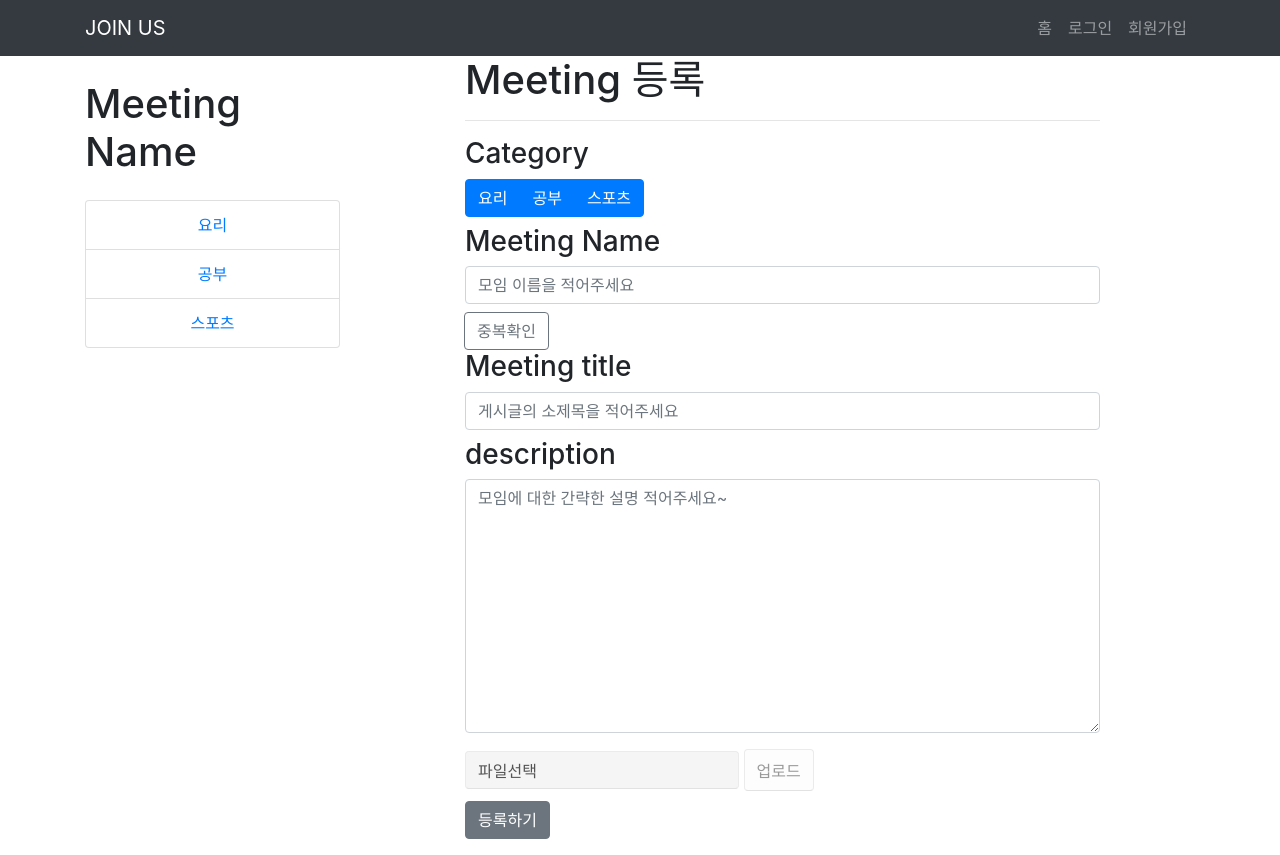
After one commit to kssgit/web1, a Django app: template JoinUs/noticeboard_app/templates/noticeboard_app/noticeboard.html in a window 1280 px wide. The commit adds this page. Run offline with Django 3.2, Linux system fonts and the light colour scheme; the template is opened without the code that fills it, so the values that code supplies are empty; some libraries are stand-ins or nearby versions.

Commit message:
이미지 업로드 기능 구현 전

```diff
--- a/JoinUs/JoinUs/settings.py
+++ b/JoinUs/JoinUs/settings.py
@@ -71,6 +71,7 @@ TEMPLATES = [
     },
 ]
 
+
 WSGI_APPLICATION = 'JoinUs.wsgi.application'
 
 
--- a/JoinUs/JoinUs/urls.py
+++ b/JoinUs/JoinUs/urls.py
@@ -22,5 +22,5 @@ urlpatterns = [
     path('admin/', admin.site.urls),
     path('', include('joinus_app.urls')),
     path('member/', include('member_app.urls')),
-    # path('notice/', include('noticeboard_app.urls')),
-]
+    path('notice/', include('noticeboard_app.urls')),
+] + static(settings.MEDIA_URL, document_root=settings.MEDIA_ROOT)
--- a/JoinUs/joinus_app/templates/joinus_app/index.html
+++ b/JoinUs/joinus_app/templates/joinus_app/index.html
@@ -10,9 +10,9 @@
 
       <h1 class="my-4">Meeting Name</h1>
       <div class="list-group" style="text-align: center;">
-        <a href="category.html" class="list-group-item">요리</a>
-        <a href="#" class="list-group-item">공부</a>
-        <a href="#" class="list-group-item">스포츠</a>
+        <a href="/noticeboard?category='요리'" class="list-group-item">요리</a>
+        <a href="/noticeboard?category='공부'" class="list-group-item">공부</a>
+        <a href="/noticeboard?category='스포츠'" class="list-group-item">스포츠</a>
       </div>
 
     </div>
--- a/JoinUs/member_app/models.py
+++ b/JoinUs/member_app/models.py
@@ -5,7 +5,7 @@ from django.db import models
 
 class User(models.Model):
     user_email = models.CharField(max_length=64, verbose_name='사용자이메일')
-    user_nickname = models.CharField(max_length=64, verbose_name='사용자이메일')
+    user_nickname = models.CharField(max_length=64, verbose_name='사용자 닉네임')
     user_pw = models.CharField(max_length=64, verbose_name='비밀번호')
     registered_dttm = models.DateTimeField(
         auto_now_add=True, verbose_name='등록시간')
--- a/JoinUs/member_app/views.py
+++ b/JoinUs/member_app/views.py
@@ -50,6 +50,11 @@ def nicknameCheck(request):
     return JsonResponse(result)
 
 
+# 회원 페이지 이동
+def userpage(request):
+    pass
+
+
 # 회원 정보 가져오기
 def getUser(request):
     pass
--- /dev/null
+++ b/JoinUs/noticeboard_app/templates/noticeboard_app/noticeboard.html
@@ -0,0 +1,73 @@
+{%extends "base.html" %}
+{%block content%}
+{%load static %}
+
+
+<link href="{%static 'css/noticeboard.css' %}" rel="stylesheet">
+
+<div class="container">
+  <div class="row">
+    <div class="col-lg-3">
+
+      <h1 class="my-4">Meeting Name</h1>
+      <div class="list-group" style="text-align: center;">
+        <a href="/noticeboard?category='요리'" class="list-group-item">요리</a>
+        <a href="/noticeboard?category='공부'" class="list-group-item">공부</a>
+        <a href="/noticeboard?category='스포츠'" class="list-group-item">스포츠</a>
+      </div>
+
+    </div>
+
+    <div class="col-lg-7" style="margin: auto;">
+      <h1>Meeting 등록</h1>
+      <hr />
+      <form id='join-form' action="/notice/createMeet/" method="post">{% csrf_token %}
+        <!-- 모임 카테고리 -->
+        <h3>Category</h3>
+        <div class="btn-group btn-group-toggle" data-toggle="buttons">
+
+          <label class="btn btn-primary">
+            <input type="radio" name="m_category" id="jb-radio-1"> 요리
+          </label>
+          <label class="btn btn-primary">
+            <input type="radio" name="m_category" id="jb-radio-2"> 공부
+          </label>
+          <label class="btn btn-primary">
+            <input type="radio" name="m_category" id="jb-radio-3"> 스포츠
+          </label>
+        </div>
+        <!-- 모임 이름 -->
+        <h3 class="mt-2">Meeting Name</h3>
+        <input id="m-name" type="text" name="m_name" class="form-control mt-2 mb-2" placeholder="모임 이름을 적어주세요" required>
+        <!-- 모임 이름 중복 확인 여부  -->
+        <div class="input-group-append">
+          <button class="btn btn-outline-secondary" id="btn-name" name_check_result="fail" type="button">중복확인</button>
+        </div>
+
+
+        <!-- 모임 타이틀 -->
+        <h3>Meeting title</h3>
+        <input type="text" name="content" class="form-control mt-1 mb-2" placeholder="게시글의 소제목을 적어주세요" required>
+        <!-- 모임 설명 -->
+        <h3>description</h3>
+        <div class="form-group">
+          <textarea class="form-control" rows="10" name="bdContent" placeholder="모임에 대한 간략한 설명 적어주세요~"
+            required></textarea>
+        </div>
+        <!-- 이미지 업로드 -->
+        <div class="filebox preview-image">
+          <input class="upload-name" value="파일선택" disabled="disabled">
+          <label for="input-file">업로드</label>
+          <input type="file" name="m_image" id="input-file" class="upload-hidden">
+        </div>
+
+
+        <button type="submit" class="btn btn-secondary mb-3" style="margin-top: 10px;">등록하기</button>
+      </form>
+
+    </div>
+  </div>
+</div>
+</button>
+<script src="{%static 'js/noticeboard.js'%}" defer></script>
+{%endblock content%}
--- a/JoinUs/noticeboard_app/urls.py
+++ b/JoinUs/noticeboard_app/urls.py
@@ -0,0 +1,10 @@
+from django.urls import path
+from . import views
+
+urlpatterns = [
+    path('createPage/', views.createPage, name="createPage"),
+    path('meetnameCheck/', views.meetnameCheck, name="meetnameCheck"),
+    path('createMeet/', views.createMeet, name="createMeet"),
+
+
+]
--- /dev/null
+++ b/JoinUs/static/css/noticeboard.css
@@ -0,0 +1,89 @@
+
+.where {
+  display: block;
+  margin: 25px 15px;
+  font-size: 11px;
+  color: #000;
+  text-decoration: none;
+  font-family: verdana;
+  font-style: italic;
+}
+
+.filebox input[type="file"] {
+  position: absolute;
+  width: 1px;
+  height: 1px;
+  padding: 0;
+  margin: -1px;
+  overflow: hidden;
+  clip:rect(0,0,0,0);
+  border: 0;
+}
+
+.filebox label {
+  display: inline-block;
+  padding: .5em .75em;
+  margin-bottom: 0px;
+  color: #999;
+  font-size: inherit;
+  line-height: normal;
+  vertical-align: middle;
+  background-color: #fdfdfd;
+  cursor: pointer;
+  border: 1px solid #ebebeb;
+  border-bottom-color: #e2e2e2;
+  border-radius: .25em;
+}
+
+/* named upload */
+.filebox .upload-name {
+  display: inline-block;
+  padding: .5em .75em;
+  font-size: inherit;
+  font-family: inherit;
+  line-height: normal;
+  vertical-align: middle;
+  background-color: #f5f5f5;
+  border: 1px solid #ebebeb;
+  border-bottom-color: #e2e2e2;
+  border-radius: .25em;
+  -webkit-appearance: none; /* 네이티브 외형 감추기 */
+  -moz-appearance: none;
+  appearance: none;
+}
+
+/* imaged preview */
+.filebox .upload-display {
+  margin-bottom: 5px;
+}
+
+@media(min-width: 768px) {
+  .filebox .upload-display {
+    display: inline-block;
+    margin-right: 5px;
+    margin-bottom: 0;
+  }
+}
+
+.filebox .upload-thumb-wrap {
+  display: inline-block;
+  width: 54px;
+  padding: 2px;
+  vertical-align: middle;
+  border: 1px solid #ddd;
+  border-radius: 5px;
+  background-color: #fff;
+}
+
+.filebox .upload-display img {
+  display: block;
+  max-width: 100%;
+  width: 100% \9;
+  height: auto;
+}
+
+.filebox.bs3-primary label {
+  color: #fff;
+  background-color: #337ab7;
+  border-color: #2e6da4;
+}
--- /dev/null
+++ b/JoinUs/static/js/noticeboard.js
@@ -0,0 +1,118 @@
+$(document).ready(function () {
+  var fileTarget = $('.filebox .upload-hidden');
+
+  fileTarget.on('change', function () {
+    if (window.FileReader) {
+      // 파일명 추출
+      var filename = $(this)[0].files[0].name;
+    }
+
+    else {
+      // Old IE 파일명 추출
+      var filename = $(this).val().split('/').pop().split('\\').pop();
+    };
+
+    $(this).siblings('.upload-name').val(filename);
+  });
+
+  //preview image
+  var imgTarget = $('.preview-image .upload-hidden');
+
+  imgTarget.on('change', function () {
+    var parent = $(this).parent();
+    parent.children('.upload-display').remove();
+
+    if (window.FileReader) {
+      //image 파일만
+      if (!$(this)[0].files[0].type.match(/image\//)) return;
+
+      var reader = new FileReader();
+      reader.onload = function (e) {
+        var src = e.target.result;
+        parent.prepend('<div class="upload-display"><div class="upload-thumb-wrap"><img src="' + src + '" class="upload-thumb"></div></div>');
+      }
+      reader.readAsDataURL($(this)[0].files[0]);
+    }
+
+    else {
+      $(this)[0].select();
+      $(this)[0].blur();
+      var imgSrc = document.selection.createRange().text;
+      parent.prepend('<div class="upload-display"><div class="upload-thumb-wrap"><img class="upload-thumb"></div></div>');
+
+      var img = $(this).siblings('.upload-display').find('img');
+      img[0].style.filter = "progid:DXImageTransform.Microsoft.AlphaImageLoader(enable='true',sizingMethod='scale',src=\"" + imgSrc + "\")";
+    }
+  });
+});
+
+
+$('#join-form').submit(function () {
+  //이미지 업로드 여부 확인
+  if (!$('#input-file').val()) {
+    alert('대표 이미지를 첨부해주세요~');
+    return false;
+  }
+  // 카테고리 체크여부 확인
+  //undefined 왜나오지??? 자바스크립트로 하려면 for 문을 돌려서 확인 해야 한다
+  //하지만 jqeury로 할 경우 아래 코드를 이용해 한번에 확인 가능 하다
+  let check = $("input:radio[name='m_category']").is(":checked");
+  if (!check) {
+    alert("카테고리를 체크해주세요");
+    return false;
+  }
+
+  if ($("#btn-name").attr("name_check_result") == "fail") {
+    alert("중복 체크해주세요")
+    return false;
+  }
+
+});
+
+// 모임 이름 중복 체크
+
+$(function () {
+  $('#btn-name').click(function () {
+    let name = $('#m-name').val()
+    if (name == '') {
+      alert('모임 이름을 입력해주세요.')
+      return false;
+    }
+
+    $.ajax({
+      url: '/notice/meetnameCheck?m_name=' + name,//.을 붙이는 것과 안붙이는 것의 차이?
+      type: 'get',
+      dataType: 'json',
+      success: function (response) {
+        if (response.result != 'success') {
+          console.error(response.data)
+          return;
+        }
+        if (response.data == 'exist') {
+          alert("존재하는 이름 입니다!ㅇㅠㅇ");
+          $('#m-name').val('').focus();
+          return;
+        } else {
+          alert("사용할 수 있는 이름 입니다")
+          $('#btn-name').hide();
+          $("#btn-name").attr("name_check_result", "success");
+          return;
+        }
+      },
+      error: function (xhr, error) {
+        alert("서버와의 통신에서 문제가 발생했습니다.");
+        console.error("error : " + error);
+      }
+    })
+  })
+});
+
+
+// 중복 체크후 데이타 수정 한 경우
+$('#m-name').change(function () {
+
+  $('#btn-name').show();
+  $("#btn-name").attr("name_check_result", "fail");
+
+
+});
--- a/JoinUs/templates/base.html
+++ b/JoinUs/templates/base.html
@@ -37,9 +37,9 @@
           <li class="nav-item">
             <a class="nav-link" href="/">홈</a>
           </li>
-          {%if nickname is not null%}
+          {%if request.session.user%}
           <li class="nav-item">
-            <a class="nav-link" href="#">{{nickname}} 님 환영합니다</a>
+            <a class="nav-link" href="#">{{request.session.user}} 님 환영합니다</a>
           </li>
           <li class="nav-item">
             <a class="nav-link" href="/logout">logout</a>
```
Also changed, not shown: JoinUs/joinus_app/templates/joinus_app/category.html (added, +146 -0 lines), JoinUs/joinus_app/views.py (+11 -11 lines), JoinUs/noticeboard_app/models.py (+12 -0 lines), JoinUs/noticeboard_app/views.py (+23 -1 lines), JoinUs/db.sqlite3, JoinUs/member_app/migrations/0002_auto_20210120_1609.py (added), JoinUs/noticeboard_app/migrations/0002_meetings.py (added), JoinUs/static/image/default.png (added).
